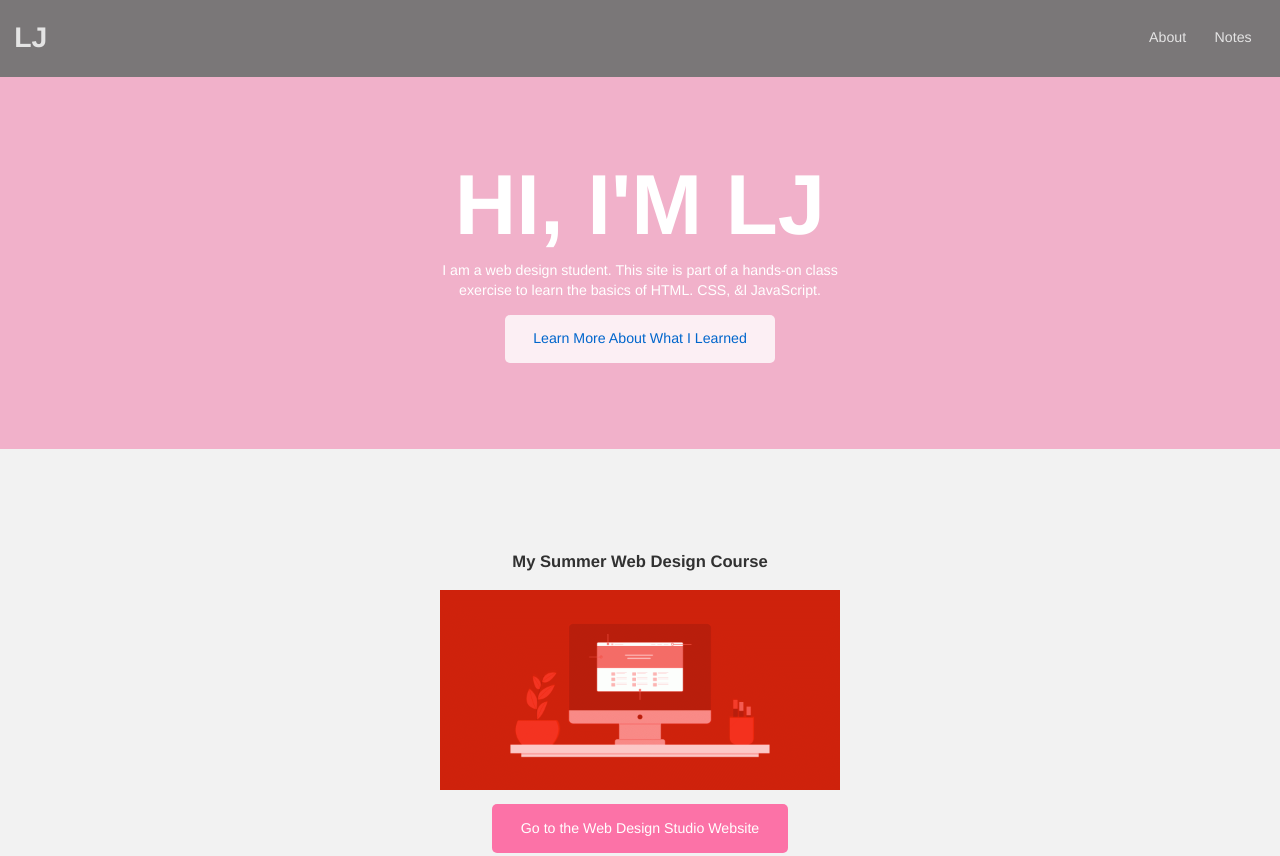
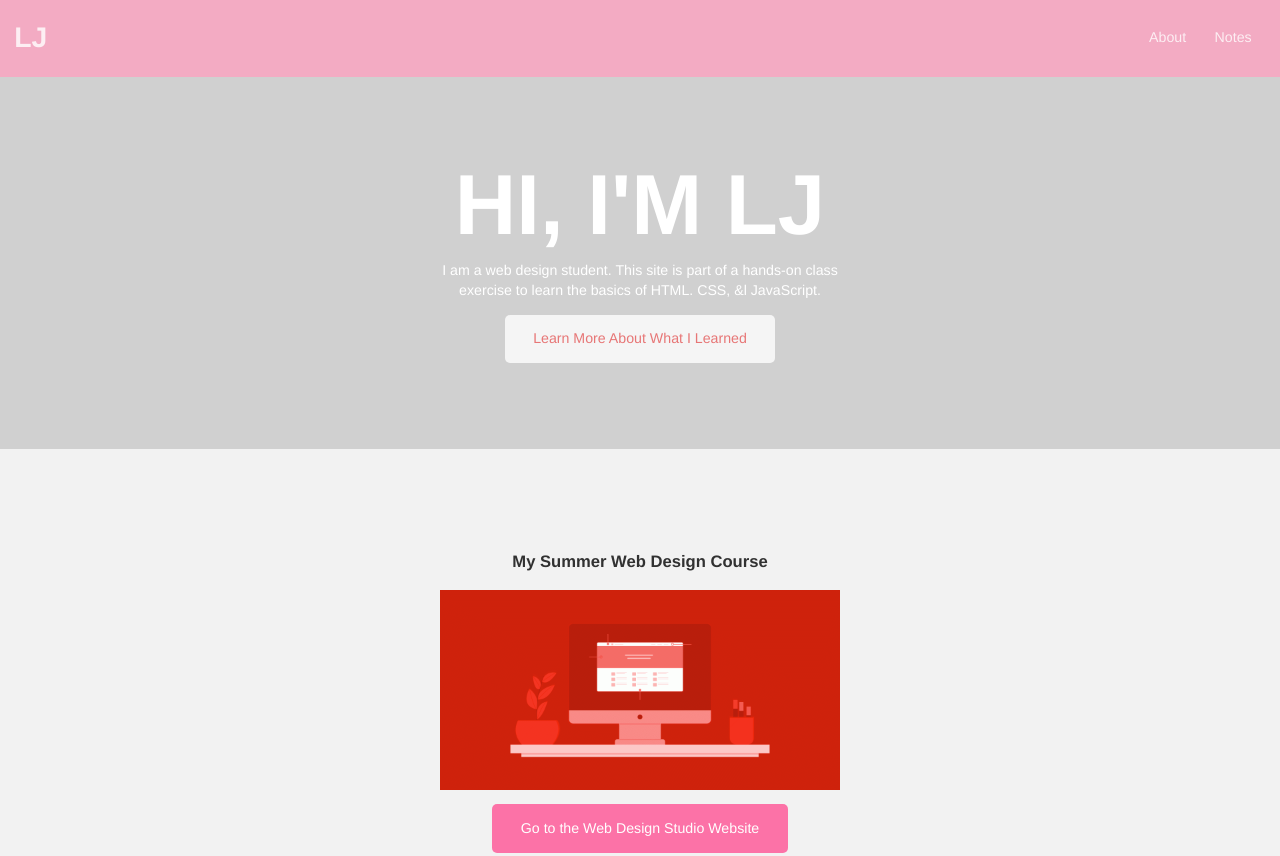
Before and after one commit to iolanilauryn/iolanilauryn.github.io, a plain HTML site: page index.html in a window 1280 px wide. Shown: the top 856 px of the page. Drawn offline with Linux system fonts and the light colour scheme.

Commit message:
changed colors

```diff
--- a/css/style.css
+++ b/css/style.css
@@ -34,7 +34,7 @@ img {
     color: white;
 }
 .button.dark {
-    color: rgba(0, 102, 204, 1);
+    color: rgb(231, 118, 118);
     background-color: rgba(255, 255, 255,.8);
 }
 .button.dark:hover {
@@ -44,7 +44,7 @@ img {
 /* SITE STRUCTURE */
 
 header {
-    background-color: rgb(122, 119, 120);
+    background-color: rgb(243, 171, 195);
     color: rgba(0, 0, 0, 0.8);
     padding: 1em;
     display: grid;
@@ -88,7 +88,7 @@ main {
 
 /* HERO SECTION */
 .hero {
-    background-color: rgb(241, 177, 202);
+    background-color: rgba(197, 197, 197, 0.753);
     text-align: center;
     color: white;
     padding: 6em 1em;
```
